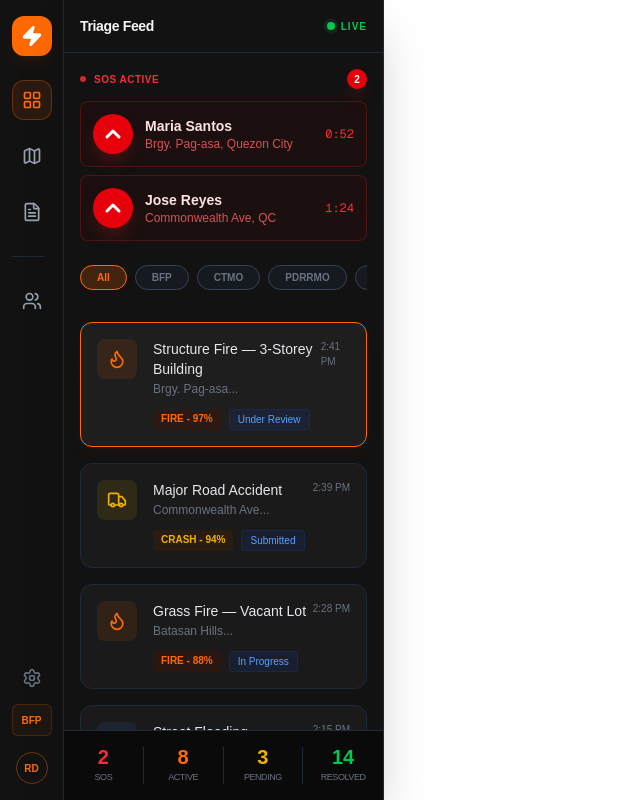
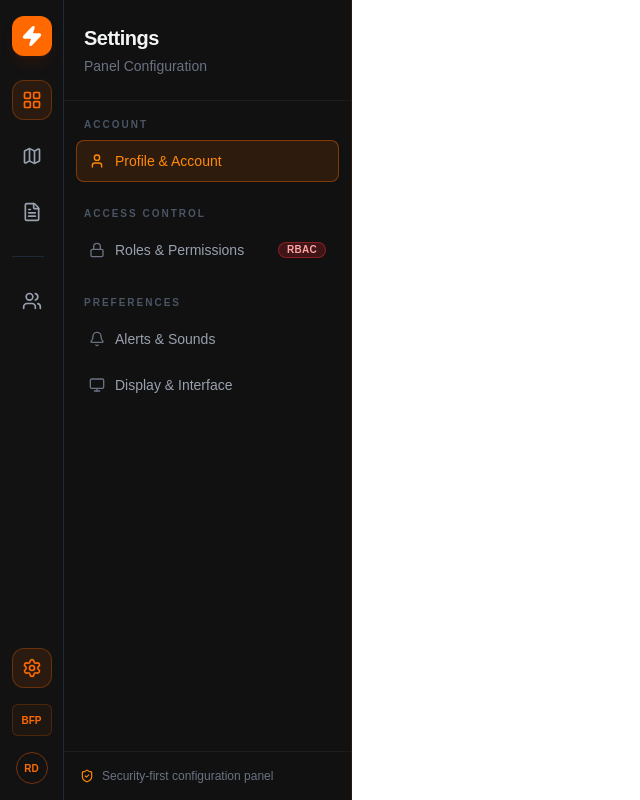
Before and after one commit to nathsuki73/resqline-admin, a Next.js app: page / in a window 1280 px wide. Both pictures are taken after a click on the button 31 px from the left and 678 px from the top of the page. Shown: the whole page, without its empty margins (0-640 px from the left). Built offline with nearby package versions, Linux system fonts and the light colour scheme.

Commit message:
add: SettingsNav component and integrate with SideNav in ResponderDashboard

```diff
--- /dev/null
+++ b/app/components/SettingsNav.tsx
@@ -0,0 +1,168 @@
+"use client";
+
+import React, { useMemo, useState } from "react";
+import {
+	Bell,
+	Lock,
+	LucideIcon,
+	Monitor,
+	ShieldCheck,
+	User,
+} from "lucide-react";
+
+type SettingsNavItem = {
+	id: string;
+	label: string;
+	icon: LucideIcon;
+	badge?: string;
+};
+
+type SettingsNavSection = {
+	id: string;
+	label: string;
+	items: SettingsNavItem[];
+};
+
+type SettingsNavProps = {
+	defaultActiveItemId?: string;
+	onItemSelect?: (itemId: string) => void;
+	className?: string;
+};
+
+const SETTINGS_SECTIONS: SettingsNavSection[] = [
+	{
+		id: "account",
+		label: "Account",
+		items: [
+			{
+				id: "profile-account",
+				label: "Profile & Account",
+				icon: User,
+			},
+		],
+	},
+	{
+		id: "access-control",
+		label: "Access Control",
+		items: [
+			{
+				id: "roles-permissions",
+				label: "Roles & Permissions",
+				icon: Lock,
+				badge: "RBAC",
+			},
+		],
+	},
+	{
+		id: "preferences",
+		label: "Preferences",
+		items: [
+			{
+				id: "alerts-sounds",
+				label: "Alerts & Sounds",
+				icon: Bell,
+			},
+			{
+				id: "display-interface",
+				label: "Display & Interface",
+				icon: Monitor,
+			},
+		],
+	},
+];
+
+const getInitialActiveItem = (
+	sections: SettingsNavSection[],
+	defaultActiveItemId?: string,
+) => {
+	const fallbackItem = sections[0]?.items[0]?.id ?? "";
+	if (!defaultActiveItemId) return fallbackItem;
+
+	const exists = sections.some((section) =>
+		section.items.some((item) => item.id === defaultActiveItemId),
+	);
+
+	return exists ? defaultActiveItemId : fallbackItem;
+};
+
+export default function SettingsNav({
+	defaultActiveItemId,
+	onItemSelect,
+	className,
+}: SettingsNavProps) {
+	const initialActiveItem = useMemo(
+		() => getInitialActiveItem(SETTINGS_SECTIONS, defaultActiveItemId),
+		[defaultActiveItemId],
+	);
+	const [activeItemId, setActiveItemId] = useState(initialActiveItem);
+
+	const handleSelect = (itemId: string) => {
+		setActiveItemId(itemId);
+		onItemSelect?.(itemId);
+	};
+
+	return (
+		<aside
+			className={`flex w-72 flex-col border-r border-orange-500/10 bg-[#111111] text-gray-300 ${className ?? ""}`}
+			aria-label="Settings navigation"
+		>
+			<div className="border-b border-white/5 px-5 py-6">
+				<h2 className="text-xl font-semibold tracking-tight text-gray-100">Settings</h2>
+				<p className="mt-1 text-sm text-gray-500">Panel Configuration</p>
+			</div>
+
+			<nav className="flex-1 overflow-y-auto px-3 py-4 custom-scrollbar">
+				{SETTINGS_SECTIONS.map((section) => (
+					<div key={section.id} className="mb-6 last:mb-0">
+						<p className="px-2 text-[10px] font-semibold uppercase tracking-[0.2em] text-gray-600">
+							{section.label}
+						</p>
+
+						<ul className="mt-2 space-y-1">
+							{section.items.map((item) => {
+								const isActive = activeItemId === item.id;
+								const Icon = item.icon;
+
+								return (
+									<li key={item.id}>
+										<button
+											type="button"
+											onClick={() => handleSelect(item.id)}
+											className={`group flex w-full items-center justify-between rounded-lg border px-3 py-2.5 text-left transition-all duration-150 focus:outline-none focus-visible:ring-2 focus-visible:ring-orange-500/70 focus-visible:ring-offset-2 focus-visible:ring-offset-[#111111] ${
+												isActive
+													? "border-orange-500/40 bg-orange-500/12 text-orange-400"
+													: "border-transparent text-gray-400 hover:border-white/10 hover:bg-white/5 hover:text-gray-200"
+											}`}
+											aria-current={isActive ? "page" : undefined}
+										>
+											<span className="flex items-center gap-2.5">
+												<Icon
+													size={16}
+													className={isActive ? "text-orange-400" : "text-gray-500 group-hover:text-gray-300"}
+												/>
+												<span className="text-sm font-medium">{item.label}</span>
+											</span>
+
+											{item.badge ? (
+												<span className="rounded-full border border-red-500/40 bg-red-500/20 px-2 py-0.5 text-[10px] font-semibold leading-none tracking-wide text-red-300">
+													{item.badge}
+												</span>
+											) : null}
+										</button>
+									</li>
+								);
+							})}
+						</ul>
+					</div>
+				))}
+			</nav>
+
+			<div className="border-t border-white/5 p-4 text-xs text-gray-500">
+				<div className="flex items-center gap-2">
+					<ShieldCheck size={14} className="text-orange-400" />
+					<span>Security-first configuration panel</span>
+				</div>
+			</div>
+		</aside>
+	);
+}
--- a/app/components/SideNav.tsx
+++ b/app/components/SideNav.tsx
@@ -2,18 +2,26 @@
 import React, { useState } from "react";
 import { LayoutGrid, Map, FileText, Users, Settings, Zap } from "lucide-react";
 
+export type SideNavPanel = "triage" | "settings";
+
 type NavItem = {
+  id: string;
   icon: React.ReactNode;
   badge?: boolean;
 };
 
-const SideNav: React.FC = () => {
+type SideNavProps = {
+  activePanel: SideNavPanel;
+  onPanelChange: (panel: SideNavPanel) => void;
+};
+
+const SideNav: React.FC<SideNavProps> = ({ activePanel, onPanelChange }) => {
   const [activeIndex, setActiveIndex] = useState<number>(0);
 
   const navItems: NavItem[] = [
-    { icon: <LayoutGrid size={20} />, badge: false },
-    { icon: <Map size={20} />, badge: false },
-    { icon: <FileText size={20} />, badge: false },
+    { id: "dashboard", icon: <LayoutGrid size={20} />, badge: false },
+    { id: "map", icon: <Map size={20} />, badge: false },
+    { id: "reports", icon: <FileText size={20} />, badge: false },
   ];
 
   return (
@@ -27,8 +35,11 @@ const SideNav: React.FC = () => {
       <nav className="flex flex-col gap-4">
         {navItems.map((item, index) => (
           <button
-            key={index}
-            onClick={() => setActiveIndex(index)}
+            key={item.id}
+            onClick={() => {
+              setActiveIndex(index);
+              onPanelChange("triage");
+            }}
             className={`relative flex h-10 w-10 cursor-pointer items-center justify-center rounded-xl transition-all duration-200
               ${
                 activeIndex === index
@@ -44,7 +55,7 @@ const SideNav: React.FC = () => {
           </button>
         ))}
 
-        <div className="my-2 h-[1px] w-8 bg-gray-800" />
+        <div className="my-2 h-px w-8 bg-gray-800" />
 
         <button className="flex h-10 w-10 cursor-pointer items-center justify-center rounded-xl hover:bg-gray-800 hover:text-gray-200">
           <Users size={20} />
@@ -53,7 +64,17 @@ const SideNav: React.FC = () => {
 
       {/* Bottom */}
       <div className="mt-auto flex flex-col items-center gap-4">
-        <button className="cursor-pointer text-gray-500 hover:text-gray-200">
+        <button
+          type="button"
+          onClick={() => onPanelChange("settings")}
+          className={`flex h-10 w-10 cursor-pointer items-center justify-center rounded-xl border transition-all duration-200 ${
+            activePanel === "settings"
+              ? "border-orange-500/30 bg-orange-500/10 text-orange-500"
+              : "border-transparent text-gray-500 hover:bg-gray-800 hover:text-gray-200"
+          }`}
+          aria-label="Open settings navigation"
+          aria-pressed={activePanel === "settings"}
+        >
           <Settings size={20} />
         </button>
 
--- a/app/page.tsx
+++ b/app/page.tsx
@@ -1,11 +1,17 @@
-import SideNav from "./components/SideNav";
+"use client";
+
+import { useState } from "react";
+import SettingsNav from "./components/SettingsNav";
+import SideNav, { SideNavPanel } from "./components/SideNav";
 import TriageFeed from "./components/TriageFeed";
 
 export default function ResponderDashboard() {
+  const [activePanel, setActivePanel] = useState<SideNavPanel>("triage");
+
   return (
     <div className="flex flex-row">
-      <SideNav />
-      <TriageFeed />
+      <SideNav activePanel={activePanel} onPanelChange={setActivePanel} />
+      {activePanel === "settings" ? <SettingsNav /> : <TriageFeed />}
     </div>
   );
 }
```
Also changed, not shown: 1 other file (tests, documents, lock files or other folders).
